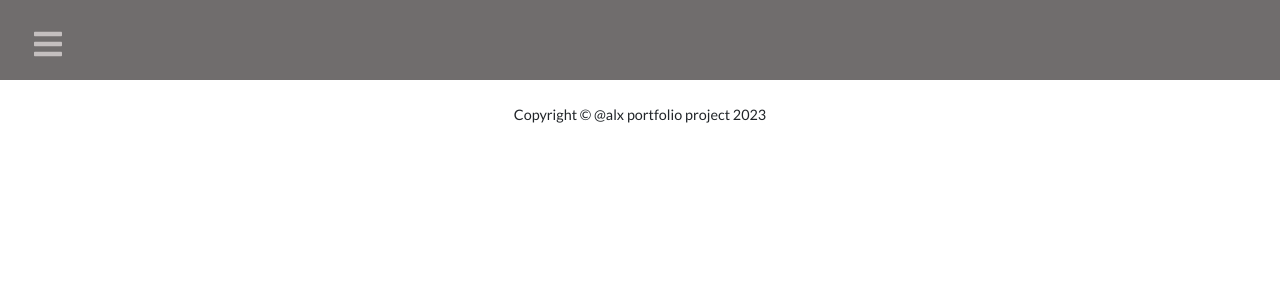
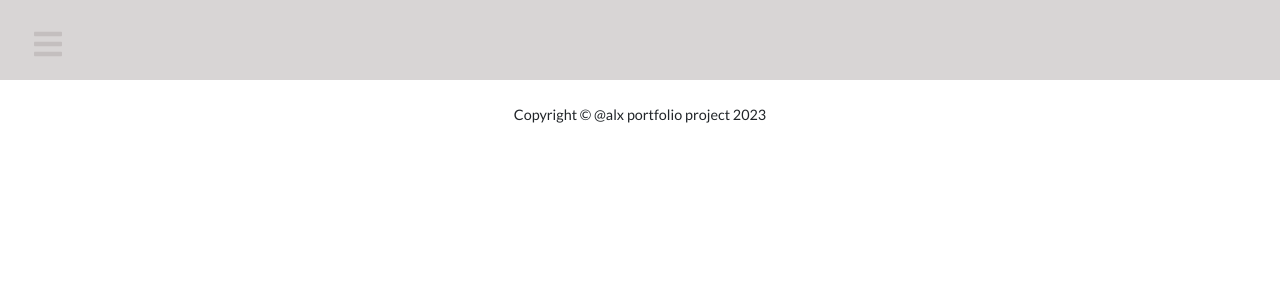
Before and after one commit to favydabs/Image-processing, a React (Create React App) app in the folder image-editing/: page / in a window 1280 px wide. Shown: the top 300 px of the page. Built offline with nearby package versions, Linux system fonts and the light colour scheme.

Commit message:
landing page

```diff
--- a/image-editing/src/component/Landingpage/Bar/App.css
+++ b/image-editing/src/component/Landingpage/Bar/App.css
@@ -16,13 +16,13 @@
   justify-content: center;
   font-size: 3rem;
   background-color: #000;
-  color: #3d3a3a;
+  color: #969393;
 
 }
 
 /* Navbar CSS */
 .navbar {
-  background-color: #706d6d;
+  background-color: #d8d5d5;
   height: 80px;
   display: flex;
   justify-content: flex-start;
@@ -37,7 +37,7 @@
 }
 
 .nav-menu {
-  background-color: #5e5c5c;
+  background-color: #dfdbdb;
   width: 250px;
   height: 100vh;
   display: flex;
```
